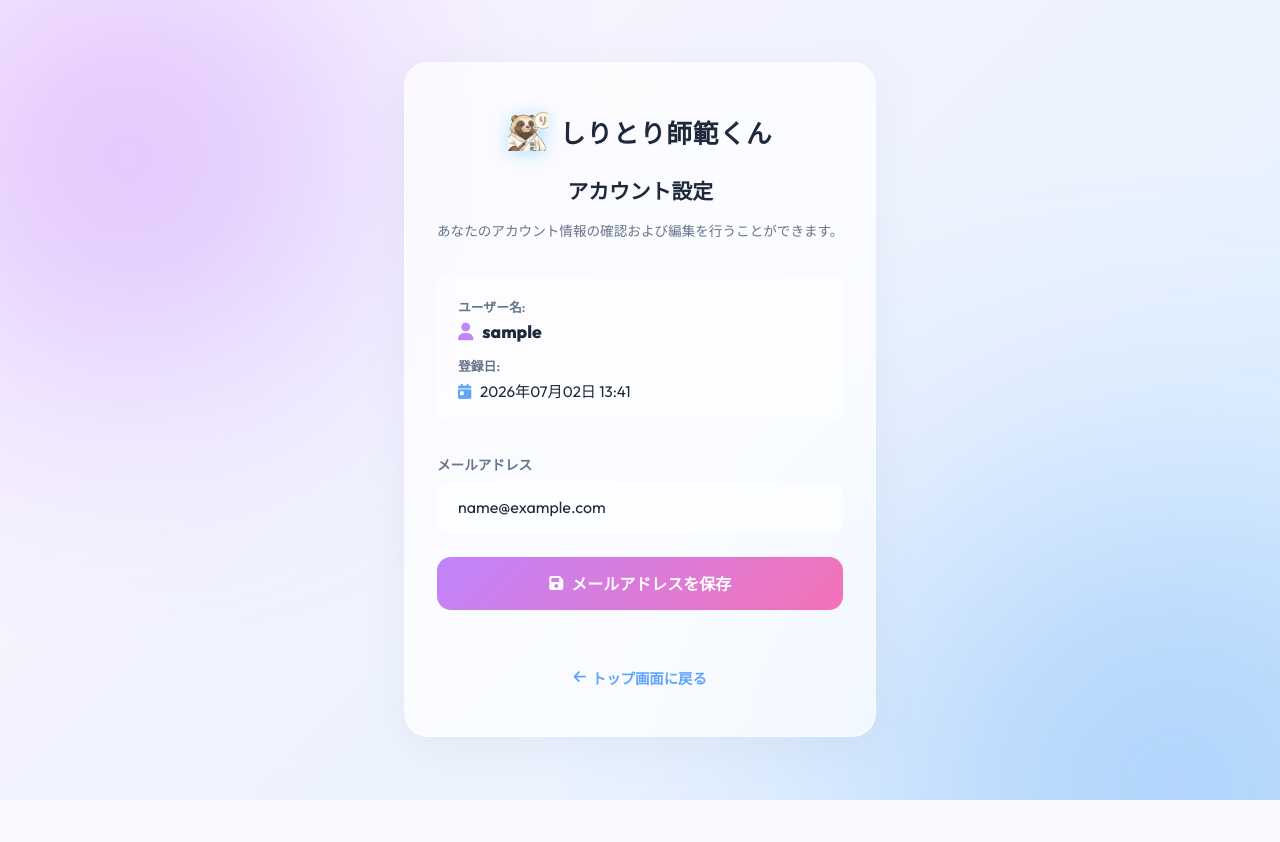
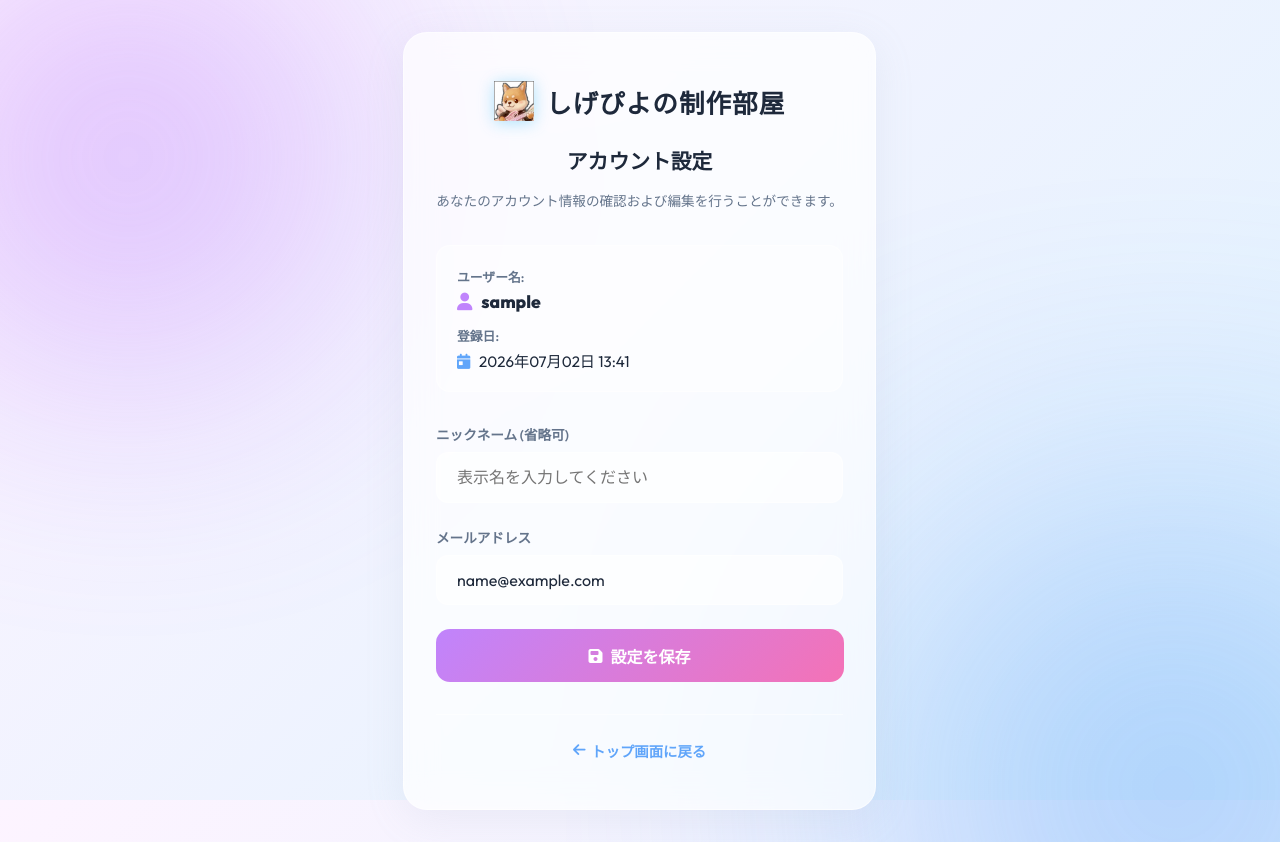
Before and after one commit to sigepiyo338-droid/siritori, a Django app: page /shiritori/account/ in a window 1280 px wide. Before the commit the page ends 800 px from the top, so only its background shows below. Run offline with Django 5.2, Linux system fonts and the light colour scheme; the visitor is signed in with stand-in values (Sample User, id 1); data comes from the database, SQL or seed files in the repository.

Commit message:
アカウント設定にニックネームを追加(v.1.5.0)

```diff
--- a/nitaku_app/admin.py
+++ b/nitaku_app/admin.py
@@ -3,8 +3,8 @@ from .models import Questions, Personalities, Answers, Scores
 
 @admin.register(Questions)
 class QuestionsAdmin(admin.ModelAdmin):
-    list_display = ('id', 'text', 'option_a', 'option_b', 'author')
-    search_fields = ('text', 'author')
+    list_display = ('id', 'text', 'option_a', 'option_b', 'author', 'posted_by')
+    search_fields = ('text', 'author', 'posted_by')
 
 @admin.register(Personalities)
 class PersonalitiesAdmin(admin.ModelAdmin):
--- a/nitaku_app/models.py
+++ b/nitaku_app/models.py
@@ -34,6 +34,7 @@ class Questions(models.Model):
     option_a = models.CharField(max_length=100)
     option_b = models.CharField(max_length=100)
     author = models.CharField(max_length=50, blank=True, null=True)
+    posted_by = models.CharField(max_length=50, blank=True, null=True)
 
     class Meta:
         managed = False
--- a/shiritori_game/models.py
+++ b/shiritori_game/models.py
@@ -1,6 +1,28 @@
 from django.db import models
 from django.core.validators import RegexValidator
 from django.contrib.auth.models import User
+from django.db.models.signals import post_save
+from django.dispatch import receiver
+
+class UserProfile(models.Model):
+    user = models.OneToOneField(User, on_delete=models.CASCADE, related_name='profile')
+    nickname = models.CharField(max_length=50, blank=True, null=True, verbose_name='ニックネーム')
+
+    class Meta:
+        verbose_name = 'ユーザープロフィール'
+        verbose_name_plural = 'ユーザープロフィール一覧'
+
+    def __str__(self):
+        return f"{self.user.username}のプロフィール"
+
+@receiver(post_save, sender=User)
+def create_or_update_user_profile(sender, instance, created, **kwargs):
+    if created:
+        UserProfile.objects.create(user=instance)
+    else:
+        # 既存ユーザーの場合は、ここでProfileがなくてもget_or_createなどで対応するか、保存処理を行う
+        if hasattr(instance, 'profile'):
+            instance.profile.save()
 
 # ひらがな制限のバリデーター (長音「ー」も許容)
 hiragana_validator = RegexValidator(
--- a/shiritori_game/templates/shiritori_game/account.html
+++ b/shiritori_game/templates/shiritori_game/account.html
@@ -1,16 +1,19 @@
 {% load static %}
 <!DOCTYPE html>
 <html lang="ja">
+
 <head>
     <meta charset="UTF-8">
     <meta name="viewport" content="width=device-width, initial-scale=1.0">
-    <meta name="description" content="しりとり師範くん アカウント設定画面">
-    <title>アカウント設定 | しりとり師範くん</title>
+    <meta name="description" content="しげぴよの制作部屋 アカウント設定画面">
+    <title>アカウント設定 | しげぴよの制作部屋</title>
 
     <!-- Google Fonts -->
     <link rel="preconnect" href="https://fonts.googleapis.com">
     <link rel="preconnect" href="https://fonts.gstatic.com" crossorigin>
-    <link href="https://fonts.googleapis.com/css2?family=Outfit:wght@300;400;600;800&family=Noto+Sans+JP:wght@300;400;700;900&display=swap" rel="stylesheet">
+    <link
+        href="https://fonts.googleapis.com/css2?family=Outfit:wght@300;400;600;800&family=Noto+Sans+JP:wght@300;400;700;900&display=swap"
+        rel="stylesheet">
 
     <!-- FontAwesome for icons -->
     <link rel="stylesheet" href="https://cdnjs.cloudflare.com/ajax/libs/font-awesome/6.4.0/css/all.min.css">
@@ -19,8 +22,9 @@
     <link rel="stylesheet" href="{% static 'shiritori_game/css/style.css' %}">
 
     <!-- Favicon -->
-    <link rel="icon" type="image/png" href="{% static 'img/sihankun_100t.png' %}">
+    <link rel="icon" type="image/png" href="{% static 'img/sigepiyokun128.png' %}">
 </head>
+
 <body>
     <div id="app-container" class="app-container" style="justify-content: center; min-height: 100vh;">
         <!-- 背景の動的な光の装飾 -->
@@ -41,8 +45,8 @@
 
             <div class="game-card menu-card" style="max-width: 500px; padding: 3rem 2rem;">
                 <div class="header-logo" style="justify-content: center; margin-bottom: 1.5rem;">
-                    <img src="{% static 'img/sihankun_100t.png' %}" alt="しりとり師範くんロゴ" class="logo-icon-img">
-                    <h1 style="font-size: 1.6rem; letter-spacing: 1px;">しりとり師範くん</h1>
+                    <img src="{% static 'img/sigepiyokun128.png' %}" alt="しげぴよの制作部屋ロゴ" class="logo-icon-img">
+                    <h1 style="font-size: 1.6rem; letter-spacing: 1px;">しげぴよの制作部屋</h1>
                 </div>
 
                 <h2 style="font-size: 1.3rem; margin-bottom: 1rem; font-weight: 700; color: var(--text-primary);">
@@ -52,17 +56,21 @@
                     あなたのアカウント情報の確認および編集を行うことができます。
                 </p>
 
-                <div style="text-align: left; background: rgba(255, 255, 255, 0.4); border: 1px solid var(--card-border); padding: 1.25rem; border-radius: 14px; margin-bottom: 2rem;">
+                <div
+                    style="text-align: left; background: rgba(255, 255, 255, 0.4); border: 1px solid var(--card-border); padding: 1.25rem; border-radius: 14px; margin-bottom: 2rem;">
                     <div style="margin-bottom: 0.75rem;">
                         <span style="font-size: 0.8rem; color: var(--text-secondary); font-weight: 600;">ユーザー名:</span>
-                        <div style="font-size: 1.1rem; font-weight: 700; color: var(--text-primary); margin-top: 0.25rem;">
-                            <i class="fa-solid fa-user" style="color: var(--accent-purple); margin-right: 0.35rem;"></i> {{ user.username }}
+                        <div
+                            style="font-size: 1.1rem; font-weight: 700; color: var(--text-primary); margin-top: 0.25rem;">
+                            <i class="fa-solid fa-user" style="color: var(--accent-purple); margin-right: 0.35rem;"></i>
+                            {% if profile.nickname %}{{ profile.nickname }} <span style="font-size: 0.8rem; font-weight: normal; color: var(--text-secondary);">(@{{ user.username }})</span>{% else %}{{ user.username }}{% endif %}
                         </div>
                     </div>
                     <div>
                         <span style="font-size: 0.8rem; color: var(--text-secondary); font-weight: 600;">登録日:</span>
                         <div style="font-size: 0.95rem; color: var(--text-primary); margin-top: 0.25rem;">
-                            <i class="fa-solid fa-calendar-day" style="color: var(--accent-blue); margin-right: 0.35rem;"></i> {{ user.date_joined|date:"Y年m月d日 H:i" }}
+                            <i class="fa-solid fa-calendar-day"
+                                style="color: var(--accent-blue); margin-right: 0.35rem;"></i> {{ user.date_joined|date:"Y年m月d日 H:i" }}
                         </div>
                     </div>
                 </div>
@@ -71,19 +79,35 @@
                     {% csrf_token %}
 
                     <div class="form-group" style="margin-bottom: 1.5rem;">
-                        <label for="email" style="display: block; font-size: 0.85rem; color: var(--text-secondary); margin-bottom: 0.5rem; font-weight: 600;">
+                        <label for="nickname"
+                            style="display: block; font-size: 0.85rem; color: var(--text-secondary); margin-bottom: 0.5rem; font-weight: 600;">
+                            ニックネーム (省略可)
+                        </label>
+                        <input type="text" id="nickname" name="nickname" value="{{ profile.nickname|default:'' }}"
+                            placeholder="表示名を入力してください"
+                            style="width: 100%; padding: 0.9rem 1.25rem; background: rgba(255, 255, 255, 0.6); border: 1px solid var(--card-border); border-radius: 12px; color: var(--text-primary); font-size: 1rem;">
+                    </div>
+
+                    <div class="form-group" style="margin-bottom: 1.5rem;">
+                        <label for="email"
+                            style="display: block; font-size: 0.85rem; color: var(--text-secondary); margin-bottom: 0.5rem; font-weight: 600;">
                             メールアドレス
                         </label>
-                        <input type="email" id="email" name="email" value="{{ user.email }}" placeholder="example@email.com" style="width: 100%; padding: 0.9rem 1.25rem; background: rgba(255, 255, 255, 0.6); border: 1px solid var(--card-border); border-radius: 12px; color: var(--text-primary); font-size: 1rem;">
+                        <input type="email" id="email" name="email" value="{{ user.email }}"
+                            placeholder="example@email.com"
+                            style="width: 100%; padding: 0.9rem 1.25rem; background: rgba(255, 255, 255, 0.6); border: 1px solid var(--card-border); border-radius: 12px; color: var(--text-primary); font-size: 1rem;">
                     </div>
 
-                    <button type="submit" class="btn btn-primary" style="width: 100%; display: flex; align-items: center; justify-content: center; gap: 0.5rem;">
-                        <i class="fa-solid fa-floppy-disk"></i> メールアドレスを保存
+                    <button type="submit" class="btn btn-primary"
+                        style="width: 100%; display: flex; align-items: center; justify-content: center; gap: 0.5rem;">
+                        <i class="fa-solid fa-floppy-disk"></i> 設定を保存
                     </button>
                 </form>
 
-                <div style="margin-top: 2rem; border-top: 1px solid var(--card-border); padding-top: 1.5rem; text-align: center;">
-                    <a href="{% url 'shiritori_game:game_index' %}" class="auth-link" style="font-size: 0.9rem; display: inline-flex; align-items: center; gap: 0.35rem;">
+                <div
+                    style="margin-top: 2rem; border-top: 1px solid var(--card-border); padding-top: 1.5rem; text-align: center;">
+                    <a href="{% url 'landing' %}" class="auth-link"
+                        style="font-size: 0.9rem; display: inline-flex; align-items: center; gap: 0.35rem;">
                         <i class="fa-solid fa-arrow-left"></i> トップ画面に戻る
                     </a>
                 </div>
@@ -91,4 +115,5 @@
         </main>
     </div>
 </body>
+
 </html>
--- a/shiritori_game/views.py
+++ b/shiritori_game/views.py
@@ -218,14 +218,20 @@ def post_management(request):
 @login_required(login_url='shiritori_game:login')
 def account_settings(request):
     """
-    アカウント設定画面を表示し、メールアドレスの変更を処理するビュー
+    アカウント設定画面を表示・アカウントの変更を行うビュー
     """
     user = request.user
+    from .models import UserProfile
+    profile, created = UserProfile.objects.get_or_create(user=user)
+
     if request.method == 'POST':
         email = request.POST.get('email', '').strip()
+        nickname = request.POST.get('nickname', '').strip()
         user.email = email
         user.save()
-        messages.success(request, 'メールアドレスを更新しました。')
+        profile.nickname = nickname if nickname else None
+        profile.save()
+        messages.success(request, '設定を保存しました。')
         return redirect('shiritori_game:account_settings')
 
-    return render(request, 'shiritori_game/account.html')
+    return render(request, 'shiritori_game/account.html', {'profile': profile})
```
Also changed, not shown: shiritori_game/templates/shiritori_game/index.html (+3 -9 lines), shiritori_game/templates/shiritori_game/login.html (+6 -6 lines), shiritori_game/templates/shiritori_game/register.html (+6 -6 lines), templates/landing.html (+38 -4 lines), test_date.py (added, +13 -0 lines), shiritori_game/migrations/0003_userprofile.py (added). Lines whose indentation alone changed are shown as unchanged.
